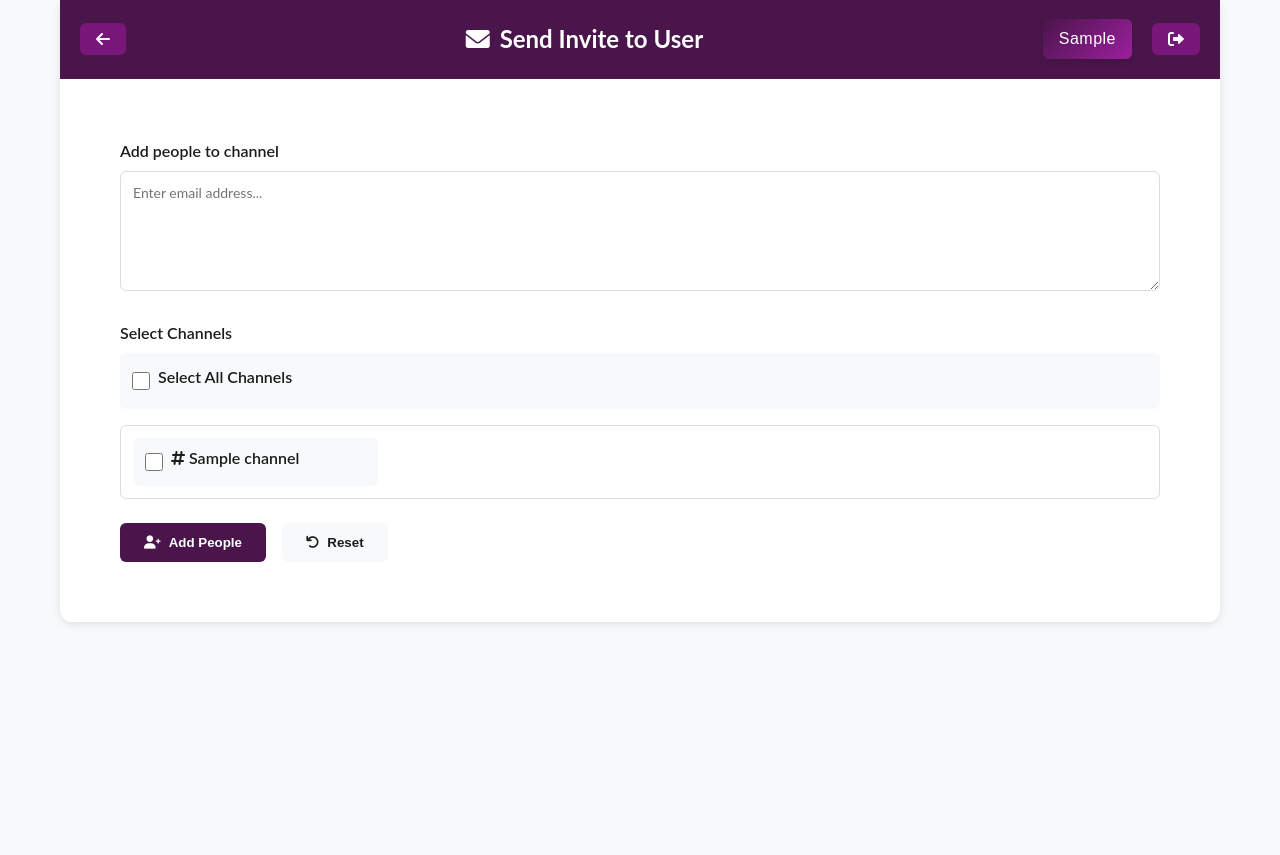
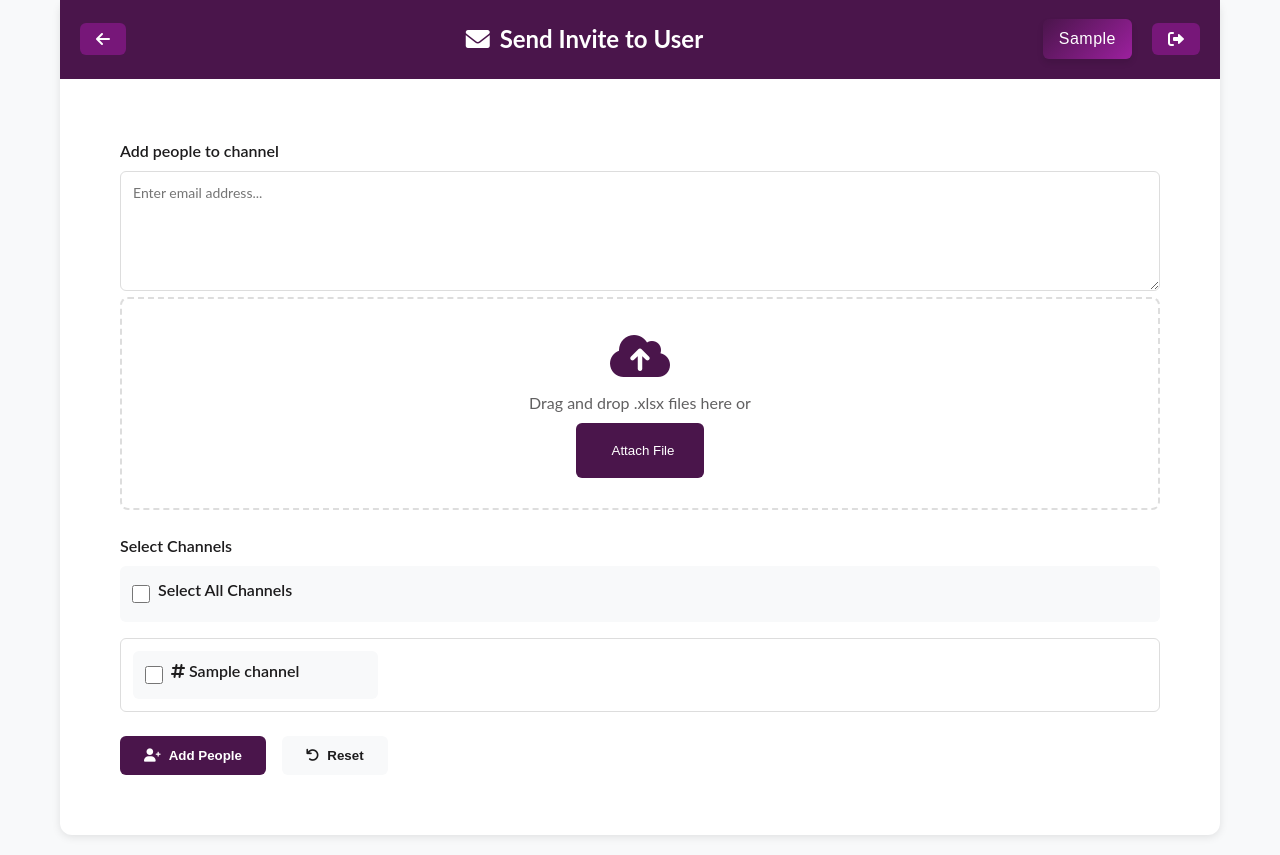
Before and after one commit to MahammadSultanov/SlackWave, a Flask app: template templates/user-invite.html in a window 1280 px wide. Shown: the part 21-876 px from the top of the page. Before the commit the page ends 645 px from the top, so only its background shows below. Run offline with Flask 3, Linux system fonts and the light colour scheme; the template is opened without the code that fills it: most values are stand-ins (such as "Sample title", 1, 10 or a date in 2020).

Commit message:
Add user invite functionality with file upload support and notification system

```diff
--- /dev/null
+++ b/static/user-invite.js
@@ -0,0 +1,130 @@
+document.addEventListener('DOMContentLoaded', function() {
+    // Channel selection handling
+    const selectAllCheckbox = document.getElementById('selectAll');
+    const channelCheckboxes = document.querySelectorAll('input[name="channels"]');
+
+    selectAllCheckbox.addEventListener('change', function() {
+        channelCheckboxes.forEach(checkbox => {
+            checkbox.checked = this.checked;
+        });
+    });
+
+    // Update select all checkbox state when individual checkboxes change
+    channelCheckboxes.forEach(checkbox => {
+        checkbox.addEventListener('change', function() {
+            const allChecked = Array.from(channelCheckboxes).every(cb => cb.checked);
+            const someChecked = Array.from(channelCheckboxes).some(cb => cb.checked);
+            selectAllCheckbox.checked = allChecked;
+            selectAllCheckbox.indeterminate = someChecked && !allChecked;
+        });
+    });
+
+    // Message Form Submission
+    const messageForm = document.getElementById('addToChannelForm');
+    messageForm.addEventListener('submit', async function(e) {
+        e.preventDefault();
+        const selectedChannels = Array.from(channelCheckboxes)
+            .filter(cb => cb.checked)
+            .map(cb => cb.value);
+
+        if (selectedChannels.length === 0) {
+            showNotification('Please select at least one channel', 'error');
+            return;
+        }
+
+        const messageInput = document.getElementById('channelEmail');
+        const message = messageInput.value.trim();
+        const fileInput = document.getElementById('fileInput');
+        const file = fileInput.files[0];
+
+        if (!message && !file) {
+            showNotification('Please enter a message or select a file', 'error');
+            return;
+        }
+
+        const formData = new FormData();
+        if (message) {
+            formData.append('message', message);
+        }
+        if (file) {
+            formData.append('photo', file);
+        }
+        selectedChannels.forEach(channel => {
+            formData.append('channels', channel);
+        });
+
+        const submitButton = messageForm.querySelector('button[type="submit"]');
+        submitButton.disabled = true;
+        submitButton.innerHTML = '<i class="fas fa-spinner fa-spin"></i> Sending...';
+
+        try {
+            const response = await fetch('/user-invite', {
+                method: 'POST',
+                body: formData
+            });
+
+            const result = await response.json();
+
+            if (response.ok) {
+                showNotification('Message sent successfully!', 'success');
+                messageForm.reset();
+                // Uncheck all checkboxes
+                channelCheckboxes.forEach(cb => cb.checked = false);
+                selectAllCheckbox.checked = false;
+                selectAllCheckbox.indeterminate = false;
+                fileUploadArea.querySelector('p').textContent = 'Drag and drop files here or';
+                characterCounter.textContent = `0/${maxLength} characters`;
+            } else {
+                showNotification(result.message || 'Failed to send message', 'error');
+            }
+        } catch (error) {
+            console.error('Error:', error);
+            showNotification('Error sending message', 'error');
+        } finally {
+            submitButton.disabled = false;
+            submitButton.innerHTML = '<i class="fas fa-paper-plane"></i> Send Message';
+        }
+    });
+
+    // File upload handling
+    const fileUploadArea = document.querySelector('.file-upload-area');
+    const fileInput = document.getElementById('fileInput');
+    const uploadBtn = document.querySelector('.upload-btn');
+
+    uploadBtn.addEventListener('click', () => {
+        fileInput.click();
+    });
+
+    fileInput.addEventListener('change', function() {
+        const fileName = this.files[0]?.name;
+        if (fileName) {
+            fileUploadArea.querySelector('p').textContent = `Selected file: ${fileName}`;
+        } else {
+            fileUploadArea.querySelector('p').textContent = 'Drag and drop files here or';
+        }
+    });
+
+    // Notification function
+    function showNotification(message, type = 'info') {
+        const notification = document.createElement('div');
+        notification.className = `notification ${type}`;
+        notification.innerHTML = `
+            <i class="fas ${type === 'success' ? 'fa-check-circle' : 'fa-exclamation-circle'}"></i>
+            <span>${message}</span>
+            <button class="close-notification"><i class="fas fa-times"></i></button>
+        `;
+
+        const notificationCenter = document.querySelector('.notification-center');
+        notificationCenter.appendChild(notification);
+
+        // Auto-remove after 5 seconds
+        setTimeout(() => {
+            notification.remove();
+        }, 5000);
+
+        // Close button functionality
+        notification.querySelector('.close-notification').addEventListener('click', () => {
+            notification.remove();
+        });
+    }
+});
--- a/templates/user-invite.html
+++ b/templates/user-invite.html
@@ -36,7 +36,17 @@
                     <div class="form-group">
                         <label for="channelEmail">Add people to channel</label>
                         <div class="message-input-container">
-                            <textarea id="channelEmail" name="email" required placeholder="Enter email address..."></textarea>
+                            <textarea id="channelEmail" name="email" placeholder="Enter email address..."></textarea>
+                        </div>
+                        <div class="form-group">
+                            <div class="file-upload-area">
+                                <i class="fas fa-cloud-upload-alt"></i>
+                                <p>Drag and drop .xlsx files here or</p>
+                                <button type="button" class="upload-btn">
+                                <i></i> Attach File
+                                </button>
+                                <input type="file" id="fileInput" name="photo" hidden>
+                            </div>
                         </div>
                     </div>
                     <div class="form-group">
@@ -79,6 +89,6 @@
         </div>
     </div>
 
-    <script src="{{ url_for('static', filename='script.js') }}"></script>
+    <script src="{{ url_for('static', filename='user-invite.js') }}"></script>
 </body>
 </html>
```
